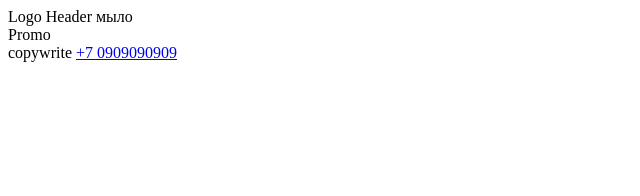
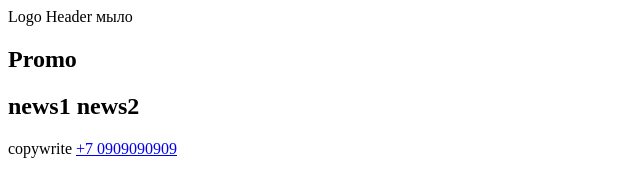
Before and after one commit to ovyunova/test-console, a plain HTML site: page index.html in a window 1280 px wide. Shown: the whole page, without its empty margins (0-640 px from the left). Drawn offline with Linux system fonts and the light colour scheme.

Commit message:
добавил 2 новости и кнопку

```diff
--- a/index.html
+++ b/index.html
@@ -8,7 +8,10 @@
 
 	<header class="page-header">Logo Нeader мыло</header>
 	<div class="promo">
-	Promo
+	<h2>Promo<h2>
+		<artical>news1</artical>
+		<artical>news2</artical>
+		<a href="#" class="btn"></a>
 	</div>
 
 	<footer class="page-footer">
```
